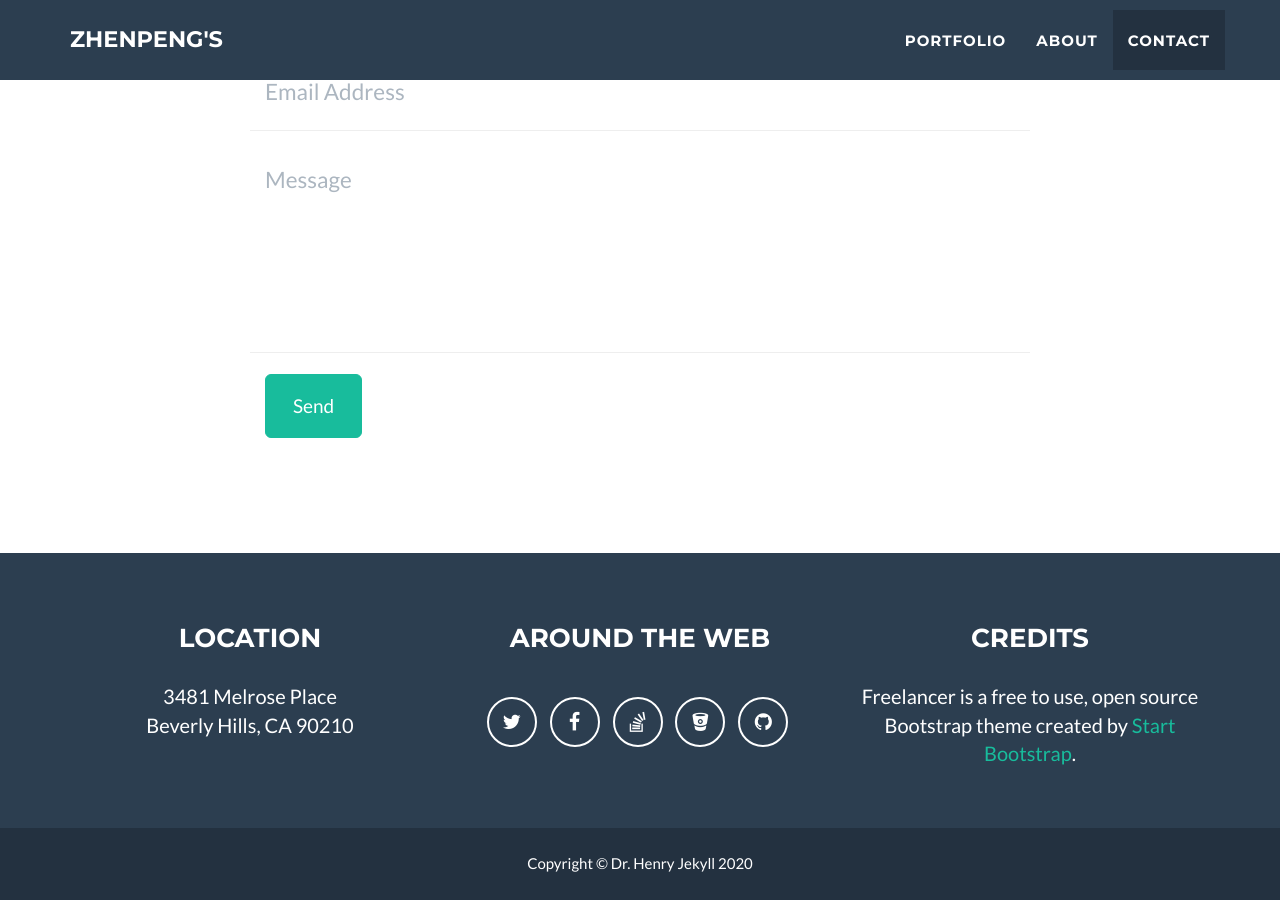
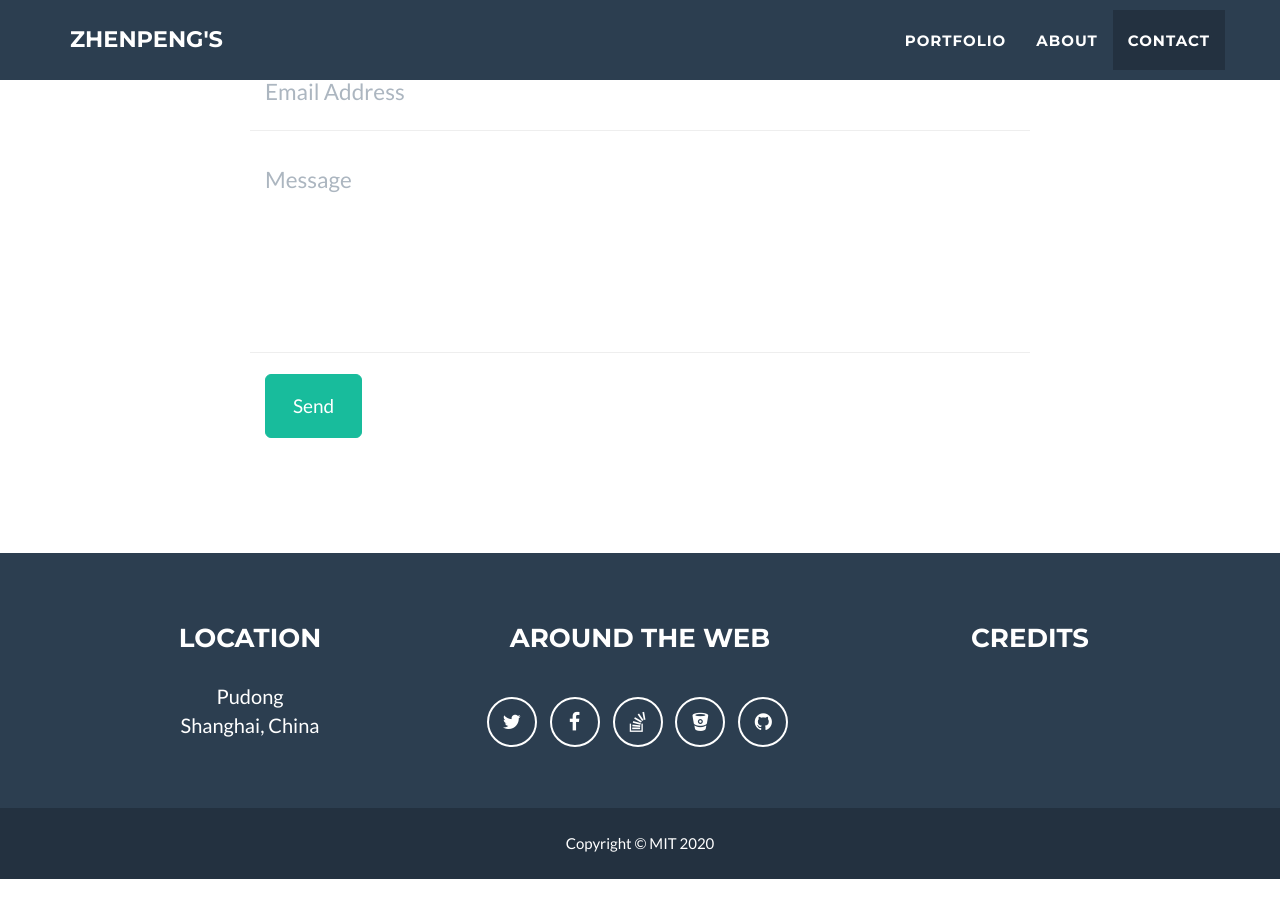
Before and after one commit to Hezip/hezhp.github.io, a Jekyll site: the page built from index.html, in a window 1280 px wide and 900 px high, scrolled down 2485 px. Built offline with Jekyll 4.4.1, drawn with Linux system fonts in a browser that asks for light colours; after the commit the page ends 3364 px from its top, so only the background shows below that; some of the changed text lies outside the part shown.

Commit message:
update config.yaml

```diff
--- a/_config.yml
+++ b/_config.yml
@@ -2,10 +2,10 @@
 title: Zhenpeng's
 email: hezhp@shanghaitech.edu.cn
 url: zhenpeng.xyz
-description: "Write an awesome description for your new site here. You can edit this line in _config.yml. It will appear in your document head meta (for Google search results) and in your feed.xml site description."
-keywords: "your keywords, separated by commas"
-skills: "Web Developer - Graphic Artist - User Experience Designer"
-meta_author: LastName FirstName
+description: "Zhenpeng's personal page for self introduction"
+keywords: "point cloud, mapping, slam, robotics"
+skills: "Robotics - Mapping - Point Cloud Processing"
+meta_author: Zhenpeng He
 
 # Google webmaster tools
 google_verify:
@@ -32,7 +32,7 @@
 
 # Footer settings
 footer:
-  copyright: Dr. Henry Jekyll
+  copyright: MIT
   location: Location
   social: Around the Web
   credits: Credits
@@ -52,11 +52,11 @@
 
 # Postal address (add as many lines as necessary)
 address:
-  - line: 3481 Melrose Place
-  - line: Beverly Hills, CA 90210
+  - line: Pudong
+  - line: Shanghai, China
 
 # Credits content
-credits: 'Freelancer is a free to use, open source Bootstrap theme created by <a href="http://startbootstrap.com">Start Bootstrap</a>.'
+CV: '<a href="http://startbootstrap.com">Personal CV</a>.'
 
 # Build settings
 markdown: kramdown
```
